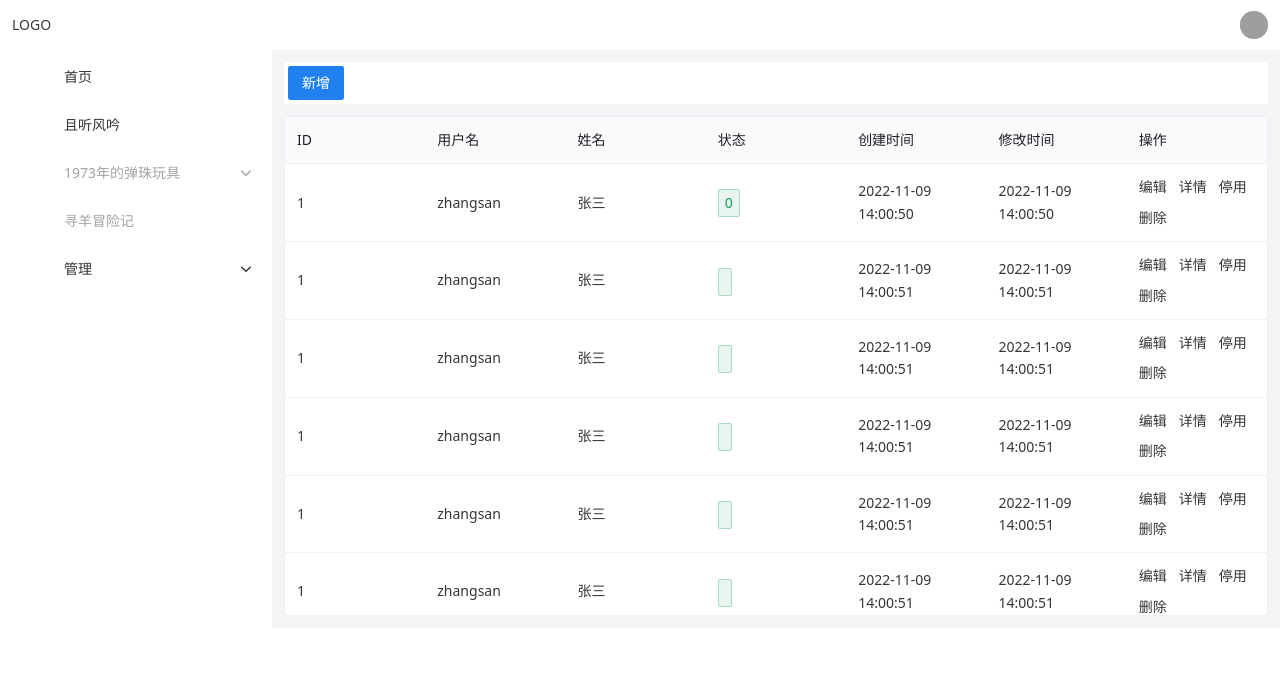
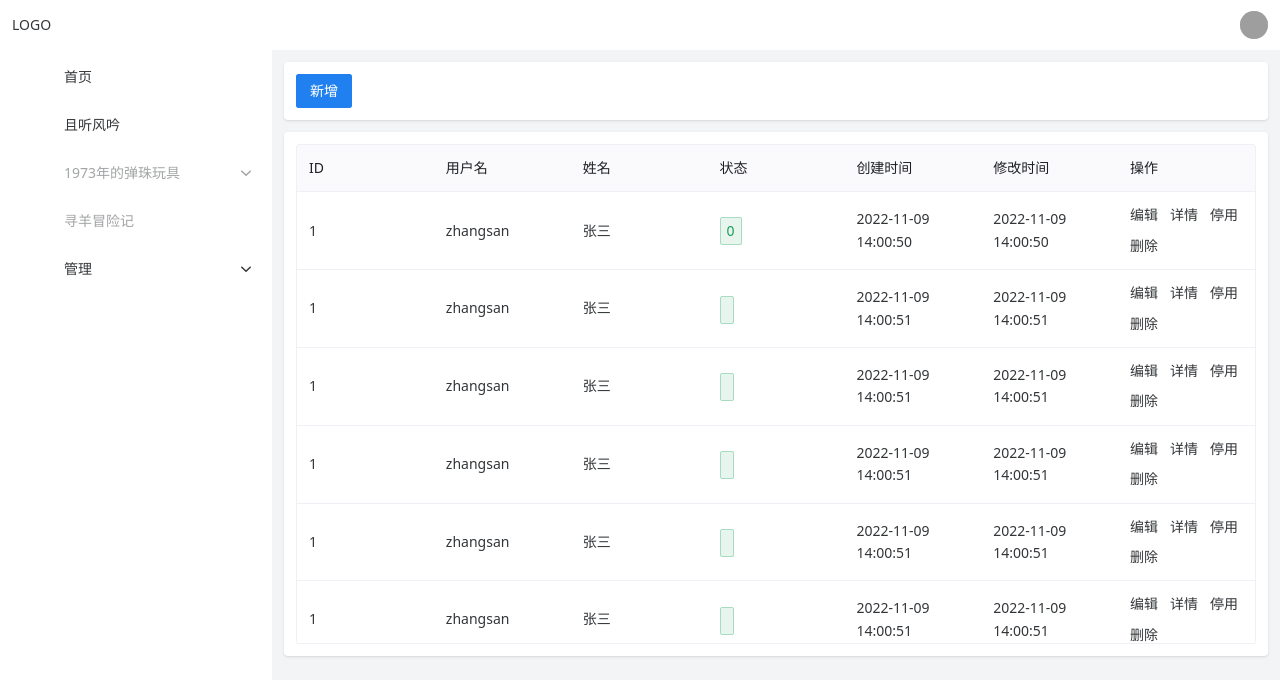
Before and after one commit to Cohen-Wang/perfume-m, a Vue app: page /#/management/user in a window 1280 px wide. Shown: the top 698 px of the page. Built offline with nearby package versions, Linux system fonts and the light colour scheme; grey boxes are pictures that could not be loaded; some icons are missing.

Commit message:
feat: 优化

```diff
--- a/src/components/layout/Index.vue
+++ b/src/components/layout/Index.vue
@@ -14,7 +14,7 @@ import SideBar from './components/SideBar.vue'
 <template>
   <n-layout>
     <!-- 头部 -->
-    <n-layout-header style="box-shadow: 0 2px 5px #eee;">
+    <n-layout-header class="shadow">
       <NavBar></NavBar>
     </n-layout-header>
     <n-layout has-sider>
--- a/src/views/management/user/Index.vue
+++ b/src/views/management/user/Index.vue
@@ -43,10 +43,11 @@ const onAddClick = (): void => {
 
 <template>
   <!-- 控制栏 -->
-  <div class="p-1 mb-3 bg-white rounded">
+  <div class="p-3 mb-3 bg-white rounded shadow">
     <n-button type="info" @click="onAddClick">新增</n-button>
   </div>
   <!-- 表格 -->
+  <div class="p-3 mb-3 bg-white rounded shadow">
 		<n-data-table
 			:columns="columns"
 			:data="tableData"
@@ -54,4 +55,5 @@ const onAddClick = (): void => {
 			flex-height
 			bordered
 		/>
+	</div>
 </template>
```
Lines whose indentation alone changed are shown as unchanged.
